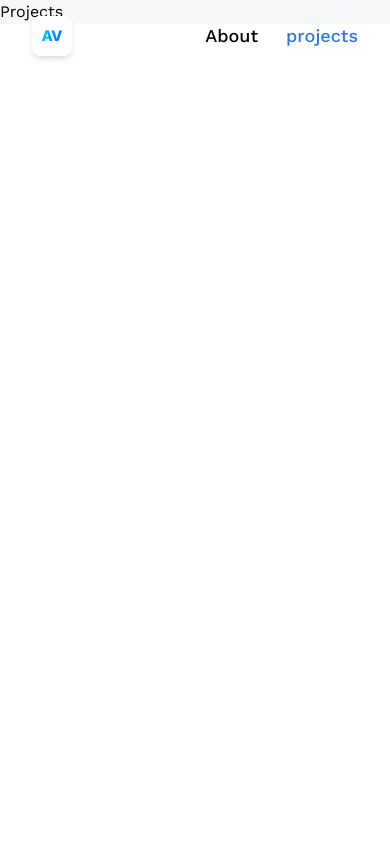
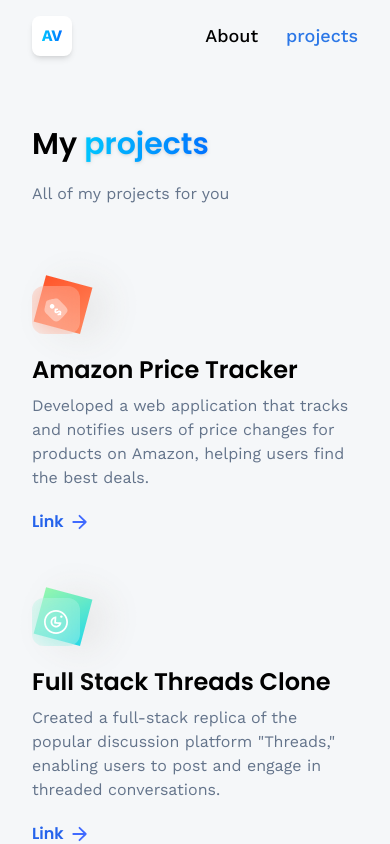
Before and after one commit to Antoniovsb25/3d-portfolio, a React (Vite) app: page /projects in a window 390 px wide. Shown: the top 844 px of the page. Built offline with nearby package versions, Linux system fonts and the light colour scheme.

Commit message:
feat: finish the mvp

```diff
--- a/src/App.tsx
+++ b/src/App.tsx
@@ -4,7 +4,7 @@
 
 export default function App() {
   return (
-    <main className="bg-slate-300/20">
+    <main className="bg-slate-300/20 h-[100%]">
       <Router>
         <Navbar />
         <Routes>
--- /dev/null
+++ b/src/components/CTA/index.jsx
@@ -0,0 +1,18 @@
+import React from "react";
+import { Link } from "react-router-dom";
+
+const CTA = () => {
+  return (
+    <section className="cta">
+      <p className="cta-text">
+        Have a project in mind? <br className="sm:block hidden" /> Let's build
+        something together!
+      </p>
+      <Link to="/contact" className="btn">
+        Contact
+      </Link>
+    </section>
+  );
+};
+
+export default CTA;
--- a/src/models/Island.jsx
+++ b/src/models/Island.jsx
@@ -83,13 +83,13 @@
     if (event.key === "ArrowLeft") {
       if (!isRotating) setIsRotating(true);
 
-      islandRef.current.rotation.y += 0.005 * Math.PI;
-      rotationSpeed.current = 0.007;
+      islandRef.current.rotation.y += 0.01 * Math.PI;
+      rotationSpeed.current = 0.01;
     } else if (event.key === "ArrowRight") {
       if (!isRotating) setIsRotating(true);
 
-      islandRef.current.rotation.y -= 0.005 * Math.PI;
-      rotationSpeed.current = -0.007;
+      islandRef.current.rotation.y -= 0.01 * Math.PI;
+      rotationSpeed.current = -0.01;
     }
   };
 
--- a/src/pages/About/index.jsx
+++ b/src/pages/About/index.jsx
@@ -4,6 +4,7 @@
   VerticalTimelineElement,
 } from "react-vertical-timeline-component";
 import "react-vertical-timeline-component/style.min.css";
+import CTA from "../../components/CTA";
 
 const AboutPage = () => {
   return (
@@ -87,6 +88,8 @@
           </VerticalTimeline>
         </div>
       </div>
+      <hr className="border-slate-200" />
+      <CTA />
     </section>
   );
 };
--- a/src/pages/Contact/index.jsx
+++ b/src/pages/Contact/index.jsx
@@ -69,7 +69,7 @@
   };
 
   return (
-    <section className="relative flex lg:flex-row flex-col max-container">
+    <section className="relative flex lg:flex-row flex-col max-container h-[100vh]">
       {alert.show && <Alert {...alert} />}
       <div className="flex-1 min-w-[50%] flex flex-col">
         <h1 className="head-text">Get in touch</h1>
--- a/src/pages/Home/index.jsx
+++ b/src/pages/Home/index.jsx
@@ -1,4 +1,4 @@
-import { Suspense, useState } from "react";
+import { Suspense, useState, useEffect, useRef } from "react";
 import { Canvas } from "@react-three/fiber";
 import Loader from "../../components/Loader/index.jsx";
 import Island from "../../models/Island.jsx";
@@ -6,10 +6,21 @@
 import Bird from "../../models/Bird.jsx";
 import Plane from "../../models/Plane.jsx";
 import HomeInfo from "../../components/HomeInfo/index.jsx";
+import sakura from "../../assets/sakura.mp3";
+import { soundoff, soundon } from "../../assets/icons/index.js";
 
 const HomePage = () => {
+  const audioRef = useRef(new Audio(sakura));
+  audioRef.current.volume = 0.01;
+  audioRef.current.loop = true;
   const [isRotating, setIsRotating] = useState(false);
   const [currentStage, setCurrentStage] = useState(1);
+  const [isPlayingMusic, setIsPlayingMusic] = useState(true);
+
+  useEffect(() => {
+    if (isPlayingMusic) audioRef.current.play();
+    return () => audioRef.current.pause();
+  }, [isPlayingMusic]);
 
   const adjustIslandForScreenSize = () => {
     let screenScale = null;
@@ -72,13 +83,21 @@
             setCurrentStage={setCurrentStage}
           />
           <Plane
-            planeScale={planeScale}
-            planePosition={planePosition}
+            scale={planeScale}
+            position={planePosition}
             isRotating={isRotating}
             rotation={[0, 20, 0]}
           />
         </Suspense>
       </Canvas>
+      <div className="absolute bottom-2 left-2">
+        <img
+          src={isPlayingMusic ? soundon : soundoff}
+          alt="sound"
+          className="lg:w-16 lg:h-16 w-10 h-10 cursor-pointer object-contain"
+          onClick={() => setIsPlayingMusic(!isPlayingMusic)}
+        />
+      </div>
     </section>
   );
 };
--- /dev/null
+++ b/src/pages/Projects/index.jsx
@@ -0,0 +1,59 @@
+import { Link } from "react-router-dom";
+import { projects } from "../../constants/index";
+import { arrow } from "../../assets/icons";
+import CTA from "../../components/CTA";
+const ProjectsPage = () => {
+  return (
+    <section className="max-container">
+      <h1 className="head-text">
+        My{" "}
+        <span className="blue-gradient_text font-semibold drop-shadow">
+          projects
+        </span>
+      </h1>
+      <div className="mt-5 flex flex-col gap-3 text-slate-500">
+        <p>All of my projects for you</p>
+      </div>
+      <div className="flex flex-wrap my-20 gap-16">
+        {projects.map((project, index) => (
+          <div className="lg:w-[400px] w-full" key={index}>
+            <div className="block-container w-12 h-12">
+              <div className={`btn-back roundex-xl ${project.theme}`} />
+              <div className="btn-front rounded-xl flex  justify-center items-center">
+                <img
+                  src={project.iconUrl}
+                  className="w-1/2 h-1/2 object-contain"
+                />
+              </div>
+            </div>
+            <div className="mt-5 flex flex-col">
+              <h4 className="text-2xl font-poppins font-semibold">
+                {project.name}
+              </h4>
+              <p className="mt-2 text-slate-500">{project.description}</p>
+              <div className="mt-5 flex items-center font-poppins">
+                <Link
+                  to={project.link}
+                  target="_blank"
+                  rel="noopener noreferrer"
+                  className="font-semibold text-blue-600 flex items-center"
+                >
+                  Link
+                  <img
+                    src={arrow}
+                    alt="arrow"
+                    className="w-4 h-4 object-contain ml-2"
+                  />
+                </Link>
+              </div>
+            </div>
+          </div>
+        ))}
+      </div>
+      <hr className="border-slate-200" />
+      <CTA />
+    </section>
+  );
+};
+
+export default ProjectsPage;
--- a/src/pages/Projects/index.tsx
+++ /dev/null
@@ -1,6 +0,0 @@
-
-const ProjectsPage = () => {
-  return <div>Projects</div>;
-};
-
-export default ProjectsPage;
```
